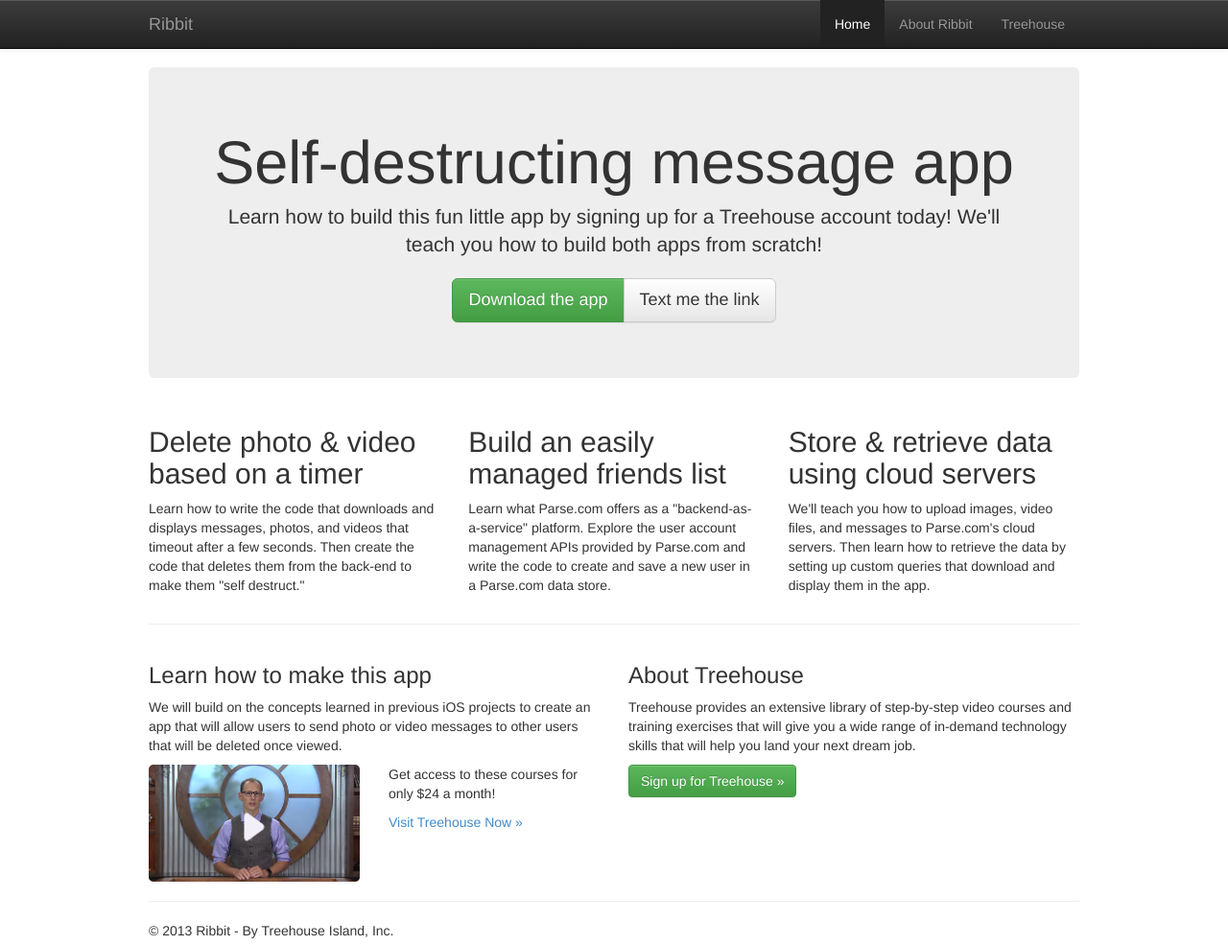
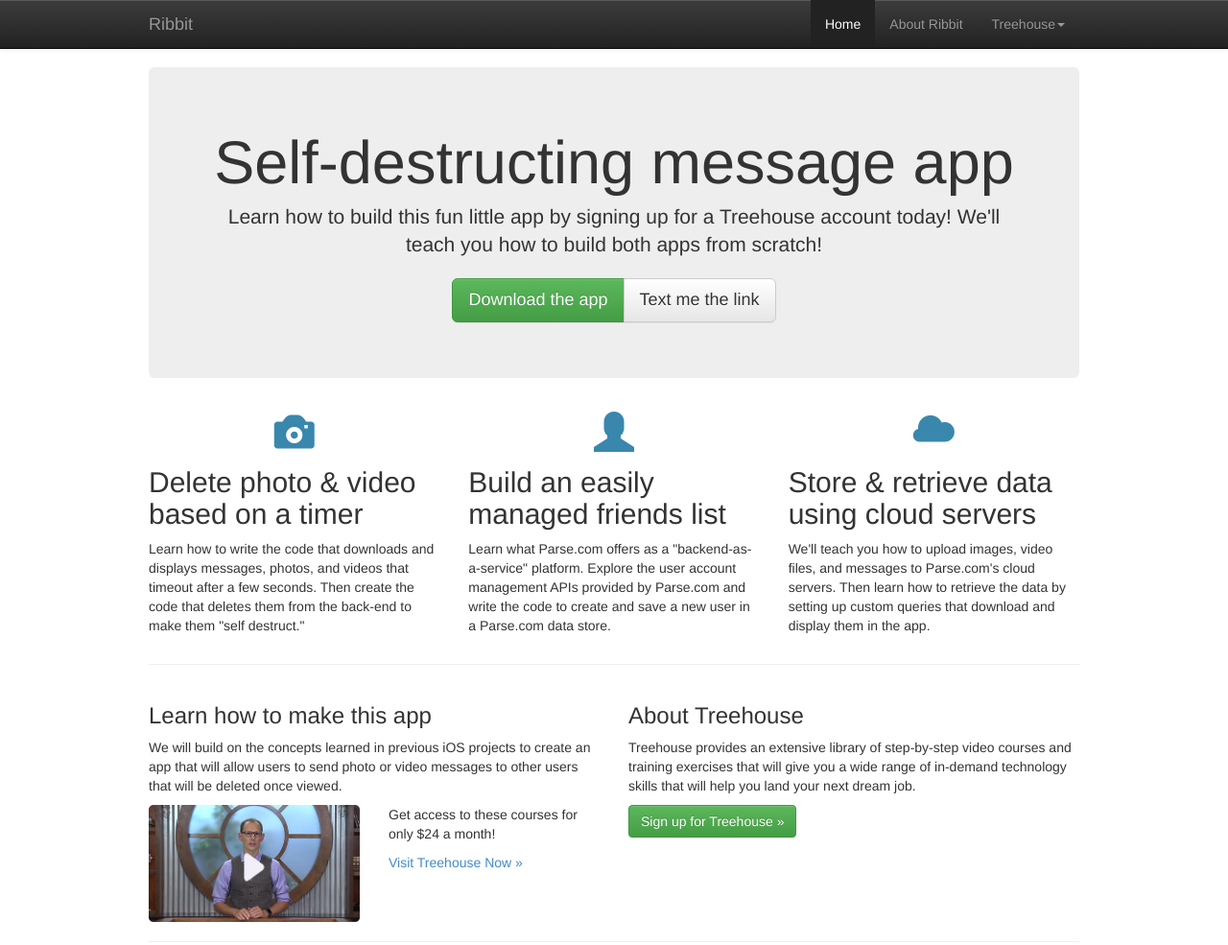
Before and after one commit to jenvara/FB, a plain HTML site: page 2-7/start/index.html in a window 1280 px wide. Shown: the top 985 px of the page at 96% size. Drawn offline with nearby package versions, Linux system fonts and the light colour scheme.

Commit message:
add dropdown menu and glyphicons

```diff
--- a/2-7/start/css/my-styles.css
+++ b/2-7/start/css/my-styles.css
@@ -15,3 +15,13 @@
 .jumbotron {
 	text-align: center;
 }
+
+/* Glyphicons
+================================= */
+
+.glyphicon {
+	font-size: 3em;
+	display: block;
+	text-align: center;
+	color: #3a87ad;
+}
--- a/2-7/start/index.html
+++ b/2-7/start/index.html
@@ -27,11 +27,22 @@
           <ul class="nav navbar-nav navbar-right">
             <li class="active"><a href="#">Home</a></li>
             <li><a href="#">About Ribbit</a></li>
-            <li><a href="#">Treehouse</a></li>
+            <li class="dropdown">
+            <a data-toggle="dropdown" data-target="#">Treehouse<b class="caret"></b></a>
+              <ul class="dropdown-menu">
+                <li><a href="#">About Treehouse</a></li>
+                <li><a href="#">Video Library</a></li>
+                <li><a href="#">Learning Adventures</a></li>
+                <li class="divider"></li>
+                <li><a href="#">Plans &amp; Pricing</a></li>
+              </ul>
+            </li>
           </ul>
         </div>
       </div>
-    </div><!-- End navbar -->
+    </div>
+
+    <!-- End navbar -->
 
     <div class="container">
       <div class="jumbotron">
@@ -44,14 +55,17 @@
       </div>
       <div class="row">
         <div class="col-sm-4">
+          <b class="glyphicon glyphicon-camera"></b>
           <h2>Delete photo &amp; video based on a timer</h2>
           <p>Learn how to write the code that downloads and displays messages, photos, and videos that timeout after a few seconds. Then create the code that deletes them from the back-end to make them "self destruct."</p>
         </div>
         <div class="col-sm-4">
+        <b class="glyphicon glyphicon-user"></b>
           <h2>Build an easily managed friends list</h2>
           <p>Learn what Parse.com offers as a "backend-as-a-service" platform. Explore the user account management APIs provided by Parse.com and write the code to create and save a new user in a Parse.com data store.</p>
        </div>
         <div class="col-sm-4">
+        <b class="glyphicon glyphicon-cloud"></b>
           <h2>Store &amp; retrieve data using cloud servers</h2>
           <p>We'll teach you how to upload images, video files, and messages to Parse.com's cloud servers. Then learn how to retrieve the data by setting up custom queries that download and display them in the app.</p>
         </div>
```
